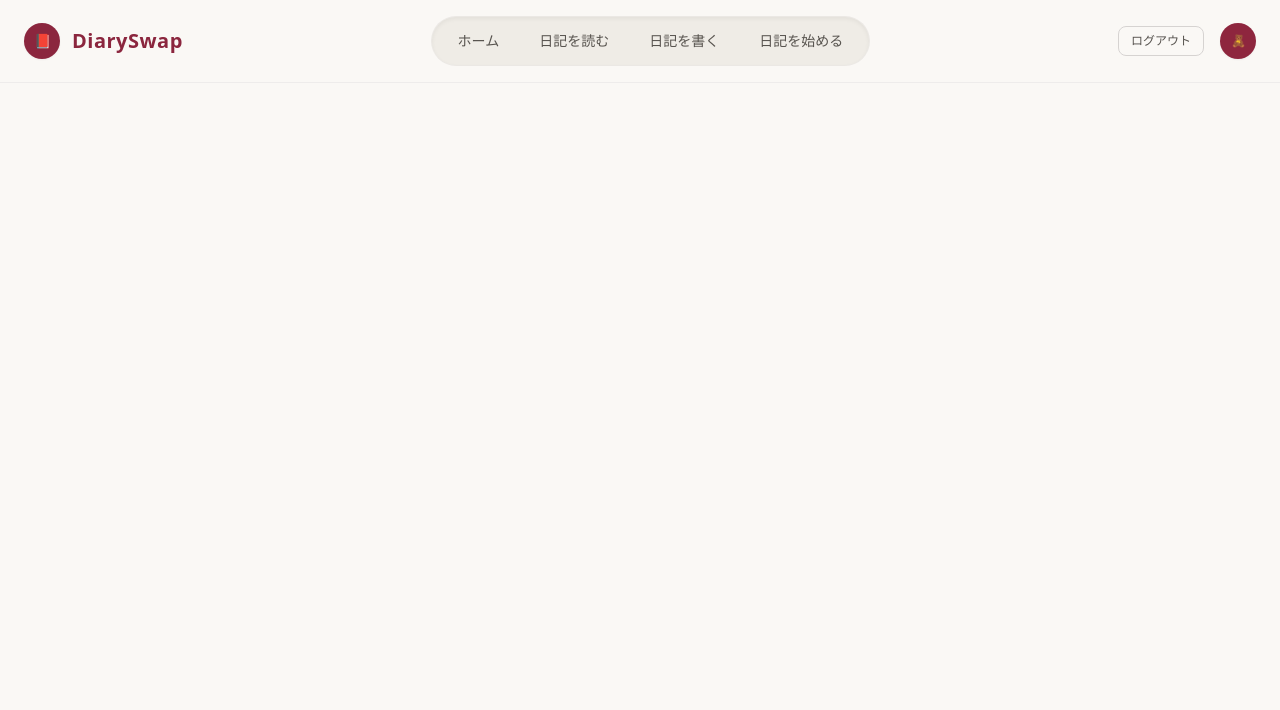
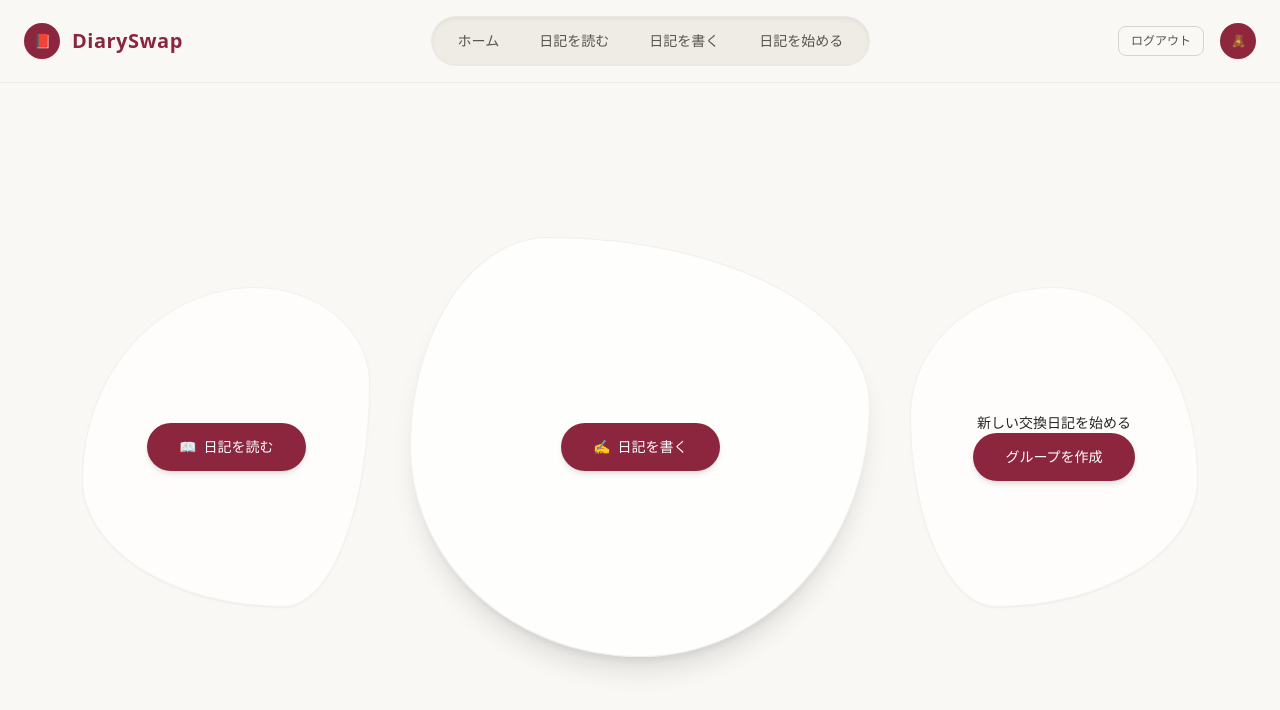
Before and after one commit to t-hinaa/DiarySwap, a Nuxt app: page /home in a window 1280 px wide. Shown: the top 710 px of the page. Built offline with nearby package versions, Linux system fonts and the light colour scheme; no server answers.

Commit message:
add:ホーム画面の作成

```diff
--- /dev/null
+++ b/pages/home.vue
@@ -0,0 +1,32 @@
+<template>
+    <div class="min-h-[calc(100vh-73px)] bg-[#faf8F5] flex flex-col items-center justify-center px-4 py-8 overflow-hidden">
+
+        <div class="w-full max-w-6xl flex flex-col md:flex-row items-center justify-center gap-6 lg:gap-10">
+
+            <div class="w-full md:w-72 h-80 bg-white/70 backdrop-blur-md rounded-[60%_40%_30%_70%/60%_30%_70%_40%] p-6 flex flex-col items-center justify-center shadow-sm border border-stone-200/50 hover:-translate-y-1 hover:shadow-lg hover:scale-[1.02] transition duration-300 cursor-pointer">
+                <div class="flex flex-col items-center justify-center my-auto">
+                    <button class="bg-[#8B263E] text-white px-8 py-3.5 rounded-full font-medium text-sm shadow-md hover:bg-[#721f33] transition duration-200 flex items-center justify-center gap-2">
+                        <span>📖</span>日記を読む
+                    </button>
+                </div>
+            </div>
+
+            <div class="w-full md:w-[460px] h-[420px] bg-white/80 backdrop-blur-md rounded-[30%_70%_50%_50%/50%_40%_60%_50%] p-8 flex flex-col justify-between shadow-xl border border-stone-200/60 relative hover:-translate-y-1 hover:shadow-2xl hover:scale-[1.02] transition duration-300">
+                <div class="flex flex-col items-center justify-center my-auto">
+                    <button class="bg-[#8B263E] text-white px-8 py-3.5 rounded-full font-medium text-sm shadow-md hover:bg-[#721f33] transition duration-200 flex items-center justify-center gap-2">
+                        <span>✍️</span>日記を書く
+                    </button>
+                </div>
+            </div>
+
+            <div class="w-full md:w-72 h-80 bg-white/70 backdrop-blur-md rounded-[50%_50%_70%_30%/40%_60%_40%_60%] p-6 flex flex-col items-center justify-center shadow-sm border border-stone-200/50 hover:-translate-y-1 hover:shadow-lg hover:scale-[1.02] transition duration-300 cursor-pointer">
+                <div class="text-center">
+                    <h3 class="text-stone-800 font-medium text-sm">新しい交換日記を始める</h3>
+                    <button class="bg-[#8B263E] text-white px-8 py-3.5 rounded-full font-medium text-sm shadow-md hover:bg-[#721f33] transition duration-200 flex items-center justify-center gap-2">
+                        グループを作成
+                    </button>
+                </div>
+            </div>
+        </div>
+    </div>
+</template>
```
